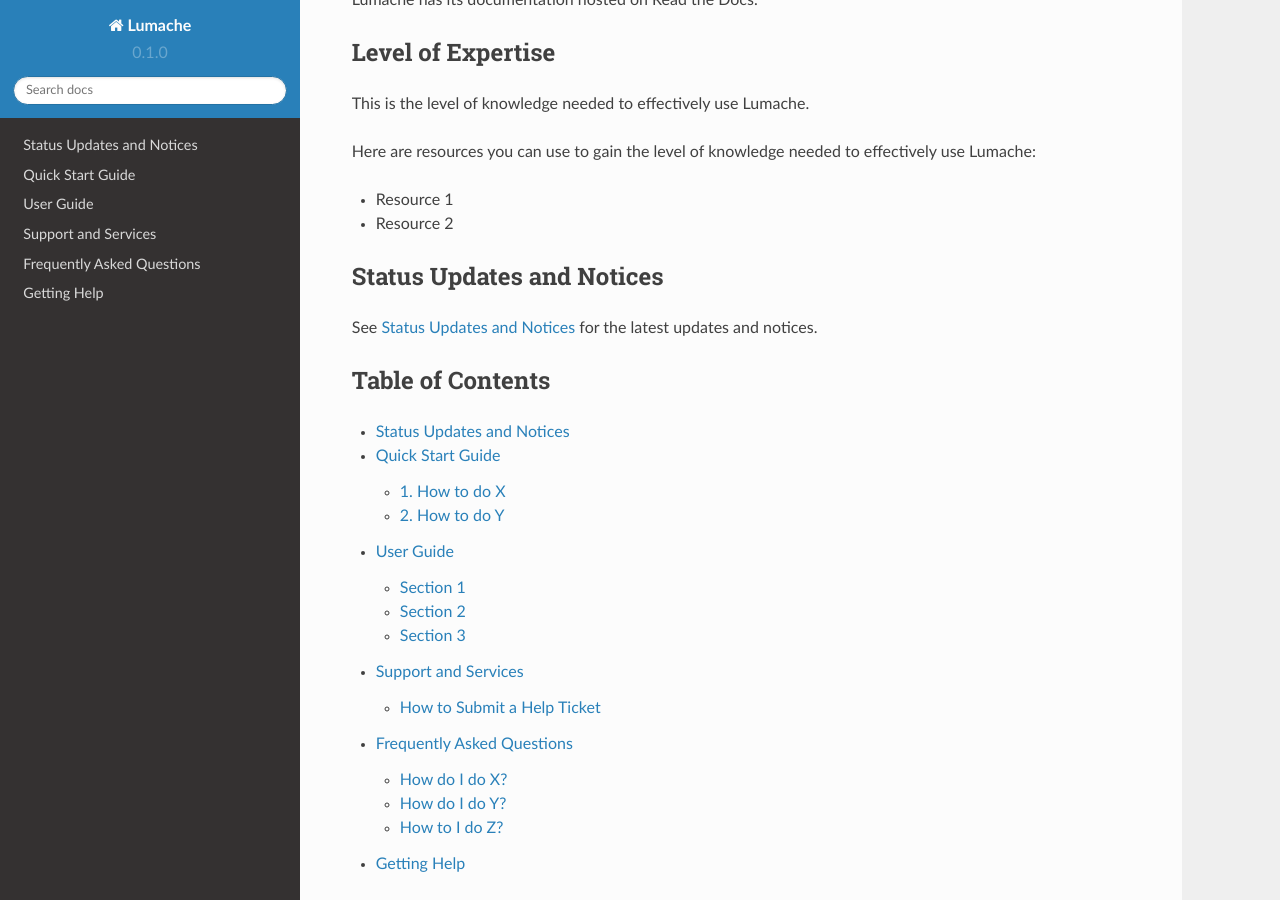
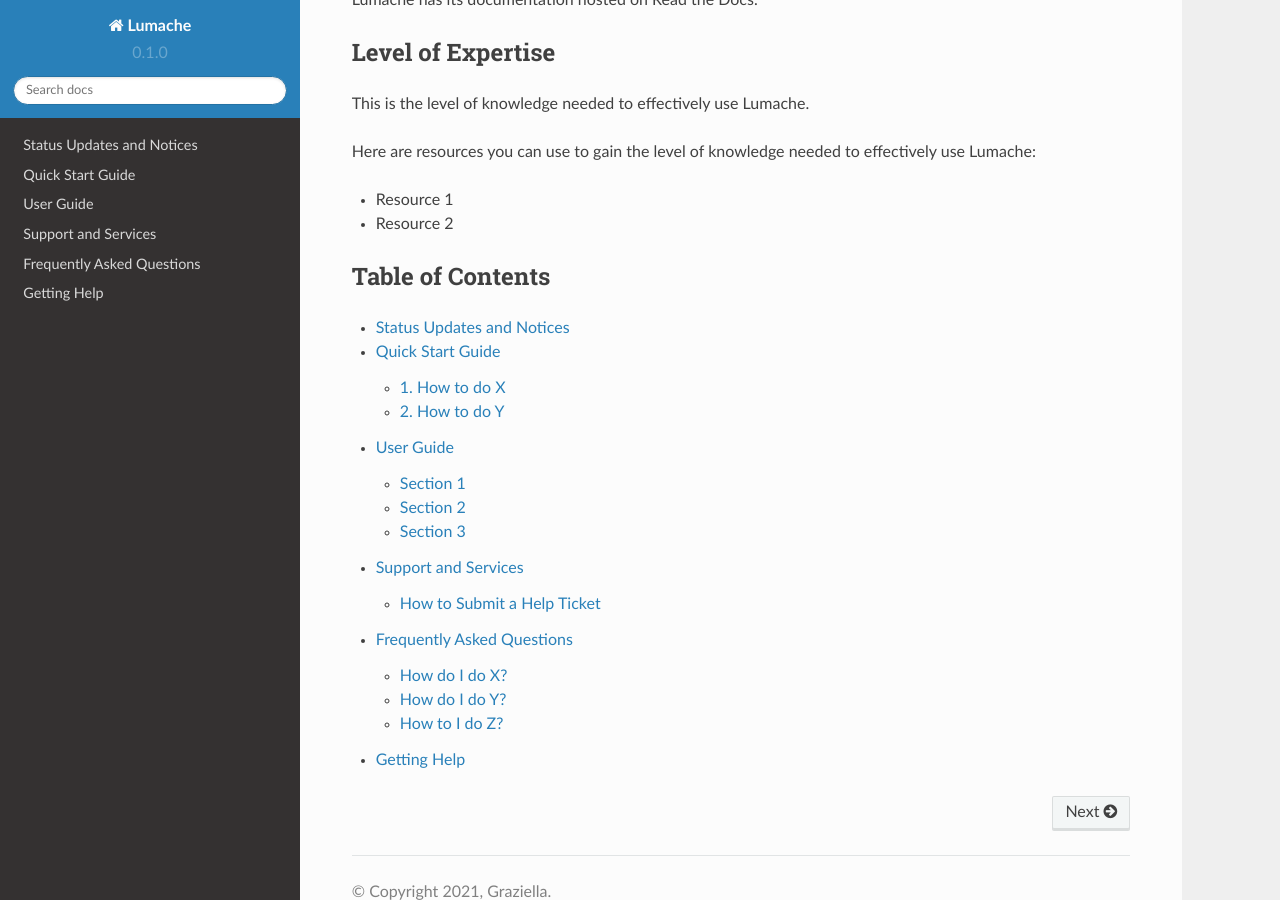
Before and after one commit to lhelms2/rtd-template, a Sphinx documentation site: the page built from docs/source/index.rst, in a window 1280 px wide and 900 px high, scrolled down 348 px. Built offline with Sphinx 7.4.7 and the Read the Docs theme 2.0.0, drawn with Linux system fonts in a browser that asks for light colours; pages that are not in the unit, such as notebooks, are missing from menus.

Commit message:
Update index.rst

```diff
--- a/docs/source/index.rst
+++ b/docs/source/index.rst
@@ -24,11 +24,6 @@ Here are resources you can use to gain the level of knowledge needed to effectiv
 - Resource 1
 - Resource 2
 
-Status Updates and Notices
-===========================
-
-See :ref:`updates` for the latest updates and notices.
-
 Table of Contents
 ==================
 
```
